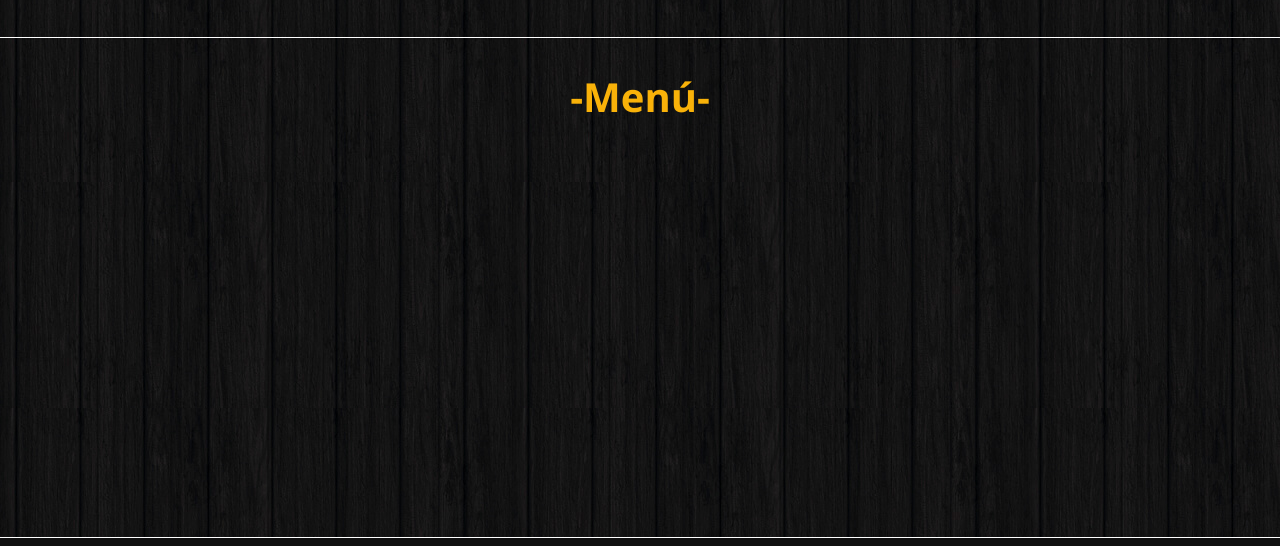
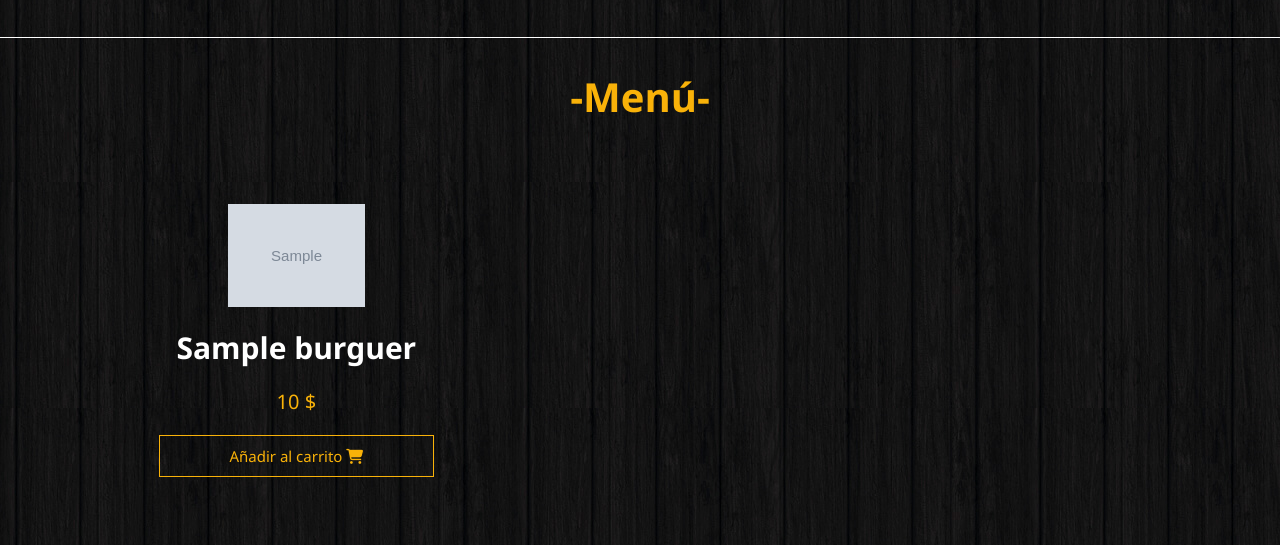
Before and after one commit to MauCoden95/burguerstore, a PHP site: page / in a window 1280 px wide. Shown: the part 2530-3076 px from the top of the page. Run offline with PHP 8.4, Linux system fonts and the light colour scheme; tables that the repository leaves empty or names only in its code hold one stand-in row (values such as "Sample post"); grey boxes marked "Sample" are stand-in pictures; some libraries are stand-ins or nearby versions.

Commit message:
Add files via upload

```diff
--- a/Assets/Styles.css
+++ b/Assets/Styles.css
@@ -34,6 +34,8 @@ body{
     color: var(--color-secundario);
     margin: 3rem 0;
 }
+
+
 
 
 
@@ -192,7 +194,6 @@ body{
 #about{
     width: 100%;
     min-height: 50rem;
-    background: transparent;
     padding: 1px;
     border-bottom: .1rem solid #fff;
 }
@@ -343,5 +344,56 @@ body{
 }
 
 #menu .center{
+    min-height: 90%;
+}
+
+.menu-container{
+    width: 100%;
     height: 100%;
+    display: flex;
+    flex-wrap: wrap;
+    align-items: center;
+    justify-content: space-between;
+    padding: 2rem;
+    margin-bottom: 3rem;
 }
+
+.menu-container__card{
+    width: 28%;
+    height: 30rem;
+    margin: 1rem;
+}
+
+.menu-container__card img{
+    display: block;
+    width: 50%;
+    margin: 2rem auto;
+}
+
+.menu-container__card h2{
+    font-size: 3rem;
+    text-align: center;
+    margin: 2rem 0;
+    color: #fff;
+}
+
+.menu-container__card p{
+    font-size: 2rem;
+    text-align: center;
+    margin: 2rem 0;
+    color: var(--color-secundario);
+}
+
+.menu-container__card a{
+    display: block;
+    text-align: center;
+    font-size: 1.5em;
+    text-decoration: none;
+    color: var(--color-secundario);
+    padding: 1rem;
+    border: .1rem solid var(--color-secundario);
+}
+
+.menu-container__card a:hover{
+    background: rgba(255, 202, 79, 0.4);
+}
--- /dev/null
+++ b/Config/Connection.php
@@ -0,0 +1,7 @@
+<?php
+    $connection = mysqli_connect("localhost","root","","burguer_store");
+    mysqli_query($connection, "SET NAMES 'UTF8'");
+
+
+
+?>
--- a/Index.php
+++ b/Index.php
@@ -1,3 +1,8 @@
+<?php
+    require_once('./Config/Connection.php');
+
+?>
+
 <!DOCTYPE html>
 <html lang="en">
 <head>
@@ -123,6 +128,21 @@
     <section id="menu">
         <div class="center">
             <h2 class="section-title">-Menú-</h2>
+            <div class="menu-container">
+                <?php
+                    $query = mysqli_query($connection,"SELECT * FROM burguers");
+                    while ($view = mysqli_fetch_assoc($query)):
+                ?>
+                    <div class="menu-container__card">
+                        <img src="./Assets/Img/<?= $view['image'] ?>">
+                        <h2><?= $view['name'] ?></h2>
+                        <p><?= $view['price'] ?> $</p>
+                        <a href="">Añadir al carrito <i class="fas fa-shopping-cart"></i></a>
+                    </div>
+
+
+                <?php endwhile; ?>
+            </div>
         </div>
     </section>
 
```
Also changed, not shown: Assets/Img/about-img.png (added), Assets/Img/burger-baner.png (added), Assets/Img/product-1.png (added), Assets/Img/product-3.png (added), Assets/Img/product-5.png (added), Assets/Img/product-6.png (added).
